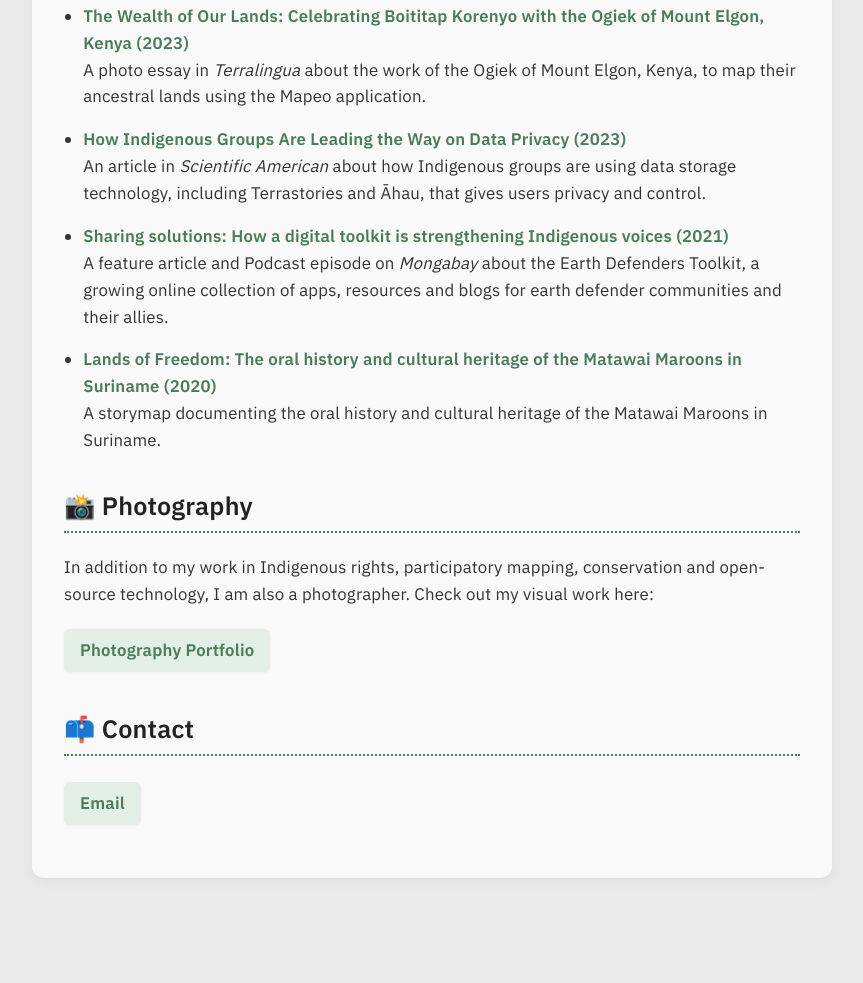
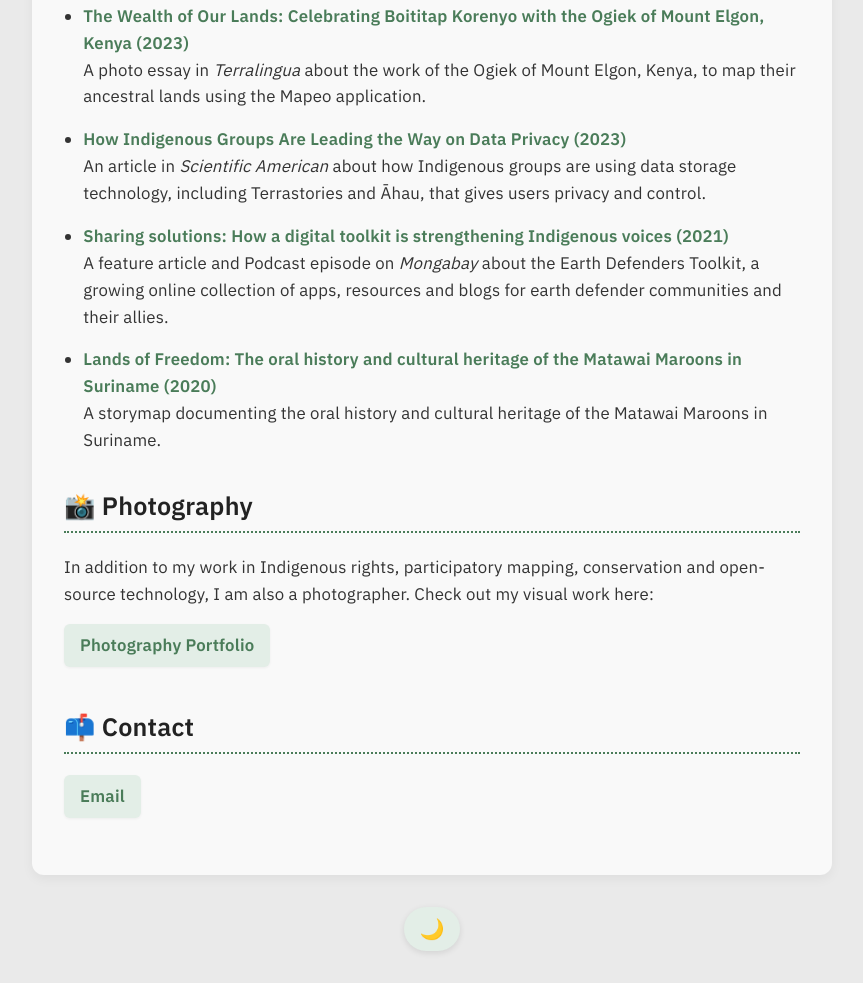
Before and after one commit to rudokemper/rudokemper.github.io, a website: page index.html in a window 1280 px wide. Shown: the part 1704-2687 px from the top of the page, without its empty margins (208-1071 px from the left). Before the commit the page ends 2614 px from the top, so only its background shows below. Drawn offline with Linux system fonts and the light colour scheme.

Commit message:
Add light/dark mode toggle

```diff
--- a/index.html
+++ b/index.html
@@ -43,14 +43,13 @@
   </head>
   <body>
     <div class="container">
-      <figure style="text-align: center; margin-bottom: 2rem">
+      <figure>
         <img
           src="images/rudo.webp"
           alt="Debugging smartphones for a participatory mapping project with the Ogiek of Mount Elgon
           in Chepkitale, Kenya."
-          style="max-width: 100%; height: auto; border-radius: 8px"
         />
-        <figcaption style="font-size: 0.9rem; color: #555; margin-top: 0.5rem">
+        <figcaption>
           <em>
             Debugging smartphones for a participatory mapping project with the Ogiek of Mount Elgon
             in Chepkitale, Kenya.
@@ -171,5 +170,11 @@
         <a href="mailto:rtakemper@gmail.com">Email</a>
       </p>
     </div>
+    <div class="dark-mode-toggle">
+      <button id="darkModeToggle" aria-label="Toggle dark mode">
+        <span class="icon">🌙</span>
+      </button>
+    </div>
+    <script src="scripts/dark-mode-toggle.js" defer></script>
   </body>
 </html>
--- /dev/null
+++ b/scripts/dark-mode-toggle.js
@@ -0,0 +1,25 @@
+const toggle = document.getElementById("darkModeToggle");
+const icon = toggle.querySelector(".icon");
+const body = document.body;
+
+function setIcon(isDark) {
+  icon.textContent = isDark ? "🌞" : "🌙";
+}
+
+// Initialize
+const prefersDark = window.matchMedia?.("(prefers-color-scheme: dark)").matches;
+const saved = localStorage.getItem("darkMode");
+const shouldBeDark = saved === "true" || (saved === null && prefersDark);
+
+if (shouldBeDark) {
+  body.classList.add("dark");
+  setIcon(true);
+} else {
+  setIcon(false);
+}
+
+toggle.addEventListener("click", () => {
+  const isDark = body.classList.toggle("dark");
+  setIcon(isDark);
+  localStorage.setItem("darkMode", isDark);
+});
--- a/styles/main.css
+++ b/styles/main.css
@@ -1,13 +1,20 @@
 :root {
   --accent: #4a7c59;
+  --bg: #eaeaea;
+  --container-bg: #f9f9f9;
+  --text: #333;
+  --heading: #222;
+  --caption: #666;
+  --link-bg: #e3eee7;
+  --link-hover-bg: #cde1d3;
 }
 
 body {
   font-family: "IBM Plex Sans", sans-serif;
   font-size: 1.05rem;
   letter-spacing: 0.2px;
-  background-color: #eaeaea;
-  color: #333;
+  background-color: var(--bg);
+  color: var(--text);
   line-height: 1.6;
   max-width: 800px;
   margin: 2rem auto;
@@ -16,7 +23,7 @@
 
 h1,
 h2 {
-  color: #222;
+  color: var(--heading);
 }
 
 a {
@@ -34,10 +41,23 @@
   display: inline-block;
   margin-right: 1rem;
   margin-bottom: 0.5rem;
+  background-color: var(--link-bg);
+  color: var(--accent);
+  padding: 0.5rem 1rem;
+  border-radius: 6px;
+  text-decoration: none;
+  transition:
+    background 0.2s,
+    transform 0.2s;
+  box-shadow: 0 1px 3px rgba(0, 0, 0, 0.05);
+}
+
+.link-group a:hover {
+  background-color: var(--link-hover-bg);
 }
 
 .container {
-  background-color: #f9f9f9;
+  background-color: var(--container-bg);
   padding: 2rem;
   border-radius: 12px;
   box-shadow: 0 4px 12px rgba(0, 0, 0, 0.05);
@@ -62,7 +82,8 @@
 }
 
 figure {
-  margin: 0 auto 1.5rem auto;
+  margin: 0 auto 2rem auto;
+  text-align: center;
   max-width: 100%;
   padding: 0 1rem;
 }
@@ -70,34 +91,59 @@
 figure img {
   width: 100%;
   height: auto;
-  border-radius: 10px;
+  border-radius: 8px;
   box-shadow: 0 4px 10px rgba(0, 0, 0, 0.06);
 }
 
 figcaption {
   margin-top: 0.6rem;
-  color: #666;
+  color: var(--caption);
   font-size: 0.9rem;
   font-style: italic;
 }
 
-.link-group a {
-  background-color: #e3eee7;
-  color: var(--accent);
-  padding: 0.5rem 1rem;
-  border-radius: 6px;
-  margin: 0.3rem 0.5rem 0.3rem 0;
-  text-decoration: none;
-  transition:
-    background 0.2s,
-    transform 0.2s;
-  box-shadow: 0 1px 3px rgba(0, 0, 0, 0.05);
+/* Dark Mode Overrides */
+body.dark {
+  --bg: #121212;
+  --container-bg: #1e1e1e;
+  --text: #e0e0e0;
+  --heading: #ffffff;
+  --caption: #aaa;
+  --link-bg: #2f4237;
+  --link-hover-bg: #3b5448;
 }
 
-.link-group a:hover {
-  background-color: #cde1d3;
+.dark-mode-toggle {
+  display: flex;
+  justify-content: center;
+  margin: 2rem 0 2rem;
 }
 
+#darkModeToggle {
+  background: var(--link-bg);
+  color: var(--accent);
+  border: none;
+  padding: 0.6rem 1rem;
+  font-size: 1.25rem;
+  border-radius: 999px;
+  cursor: pointer;
+  box-shadow: 0 2px 6px rgba(0, 0, 0, 0.1);
+  transition:
+    background-color 0.2s,
+    transform 0.2s;
+}
+
+#darkModeToggle:hover {
+  background: var(--link-hover-bg);
+  transform: scale(1.05);
+}
+
+#darkModeToggle .icon {
+  display: inline-block;
+  vertical-align: middle;
+}
+
+/* Responsive */
 @media (max-width: 480px) {
   body {
     font-size: 1rem;
```
